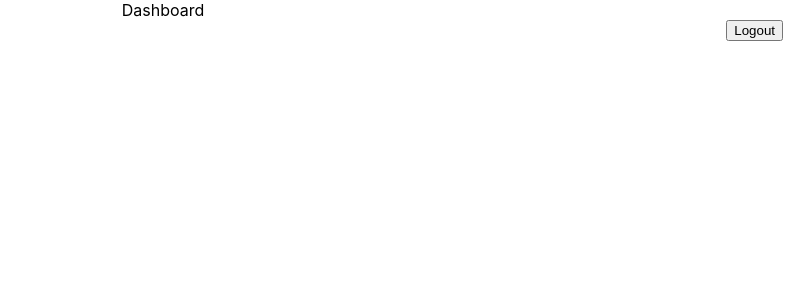
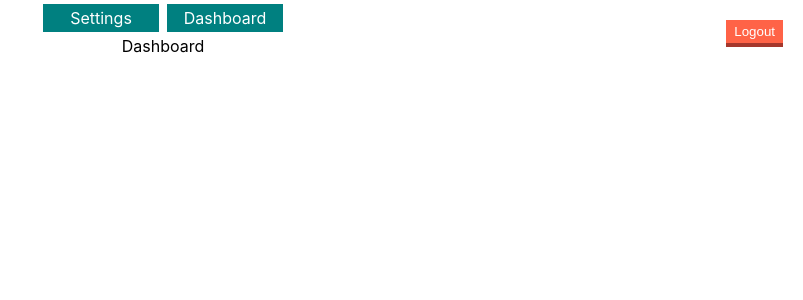
Before and after one commit to hil400k/test-task, a React (Create React App) app: page / in a window 1280 px wide. Shown: the top 300 px of the page, without its empty margins (477-1280 px from the left). Built offline with nearby package versions, Linux system fonts and the light colour scheme; no server answers; the database is empty; sample sign-in values are in the browser's storage.

Commit message:
added styles and navigation

```diff
--- a/src/App.css
+++ b/src/App.css
@@ -41,4 +41,19 @@
   position: fixed;
   right: 20px;
   top: 20px;
+  background: tomato;
+  border: none;
+  padding: 4px 8px;
+  color: #fff;
+  border-bottom: 4px solid rgba(57, 0, 13, 0.45);
 }
+
+.nav-link {
+  display: inline-block;
+  background: teal;
+  width: 100px;
+  text-decoration: none;
+  padding: 4px 8px;
+  margin: 4px;
+  color: #fff;
+}
--- a/src/App.tsx
+++ b/src/App.tsx
@@ -2,29 +2,28 @@ import React, { useEffect } from 'react';
 import './App.css';
 import { connect } from 'react-redux';
 import { actions } from './reducer/actions';
-import { BrowserRouter, Route, Switch, Redirect } from 'react-router-dom';
+import { BrowserRouter, Route, Switch, Redirect, NavLink } from 'react-router-dom';
 import Auth from "./components/auth";
 import Dashboard from "./components/dashboard";
 import Settings from "./components/settings";
 
 interface IProps {
-  text: string;
-  fetchText(): void;
   tryToAuth(): void;
   logout(): void;
   user: {[key: string]: any}
 }
 
 function App(props: IProps) {
-  const { text, fetchText, tryToAuth, user, logout } = props;
+  const { tryToAuth, user, logout } = props;
 
   useEffect(() => {
     tryToAuth();
-    fetchText();
   }, []);
 
   const routes = user ? (
     <>
+      <NavLink activeClassName="selected" className="nav-link" to="/settings">Settings</NavLink>
+      <NavLink activeClassName="selected" className="nav-link" to="/">Dashboard</NavLink>
       <Switch>
         <Route path="/settings" component={Settings}></Route>
         <Route path="/" exact component={Dashboard}></Route>
@@ -41,7 +40,6 @@ function App(props: IProps) {
 
   return (
     <div className="App">
-      {text}
       <BrowserRouter>
         {routes}
       </BrowserRouter>
@@ -49,10 +47,8 @@ function App(props: IProps) {
   );
 }
 export default connect((appState: any) => ({
-  text: appState.global.text,
   user: appState.global.user
 }),{
-  fetchText: actions.fetchText,
   tryToAuth: actions.tryToAuth,
   logout: actions.logout
 })(App);
--- a/src/components/dashboard.tsx
+++ b/src/components/dashboard.tsx
@@ -1,15 +1,29 @@
-import React from 'react';
+import React, { useEffect } from 'react';
+import { connect } from "react-redux";
+import { actions } from "../reducer/actions";
 
 interface IProps {
-
+  text: string;
+  fetchText(): void;
 }
 
 const Dashboard = (props: IProps) => {
+    const { text, fetchText } = props;
+
+    useEffect(() => {
+      fetchText();
+    }, [])
+
     return (
         <div>
-            Dashboard
+            <span>Dashboard</span>
+            <p>{text}</p>
         </div>
     );
 };
 
-export default Dashboard;
+export default connect((appState: any) => ({
+  text: appState.global.text,
+}),{
+  fetchText: actions.fetchText,
+})(Dashboard);
```
